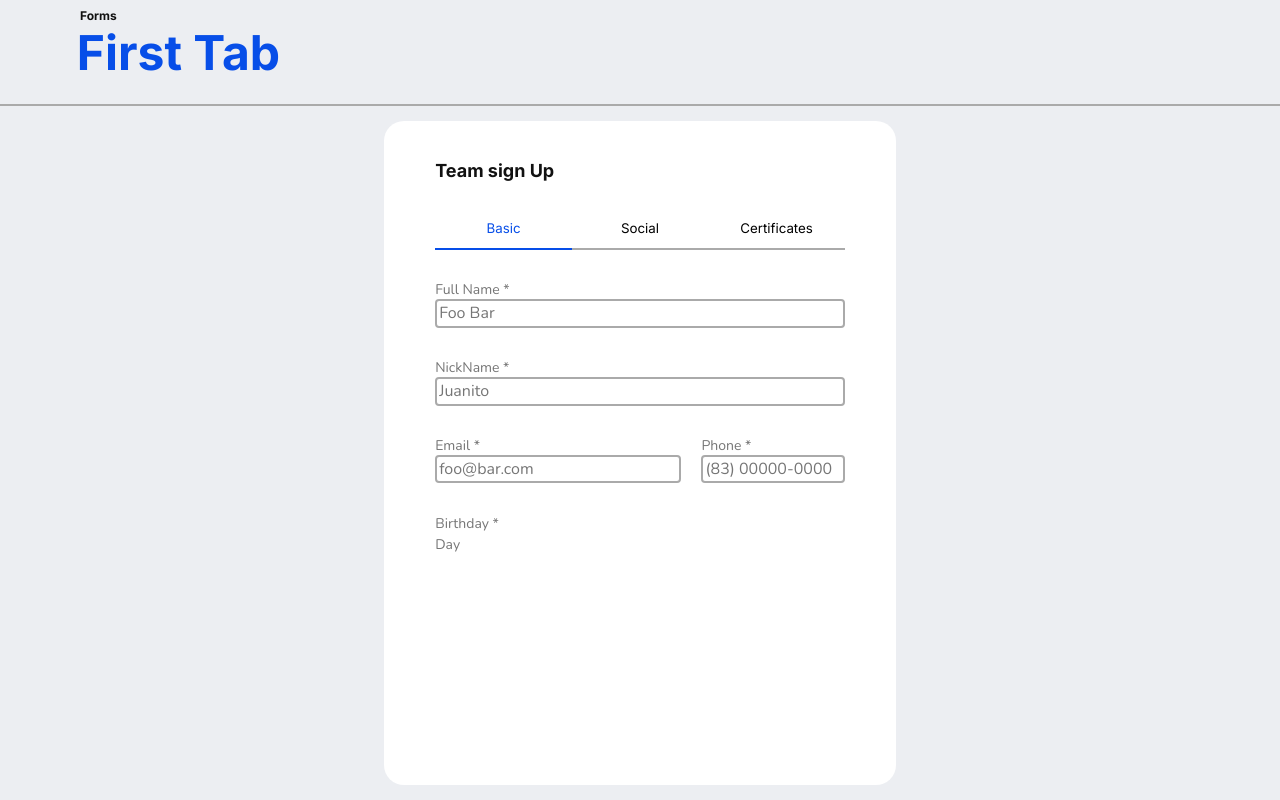
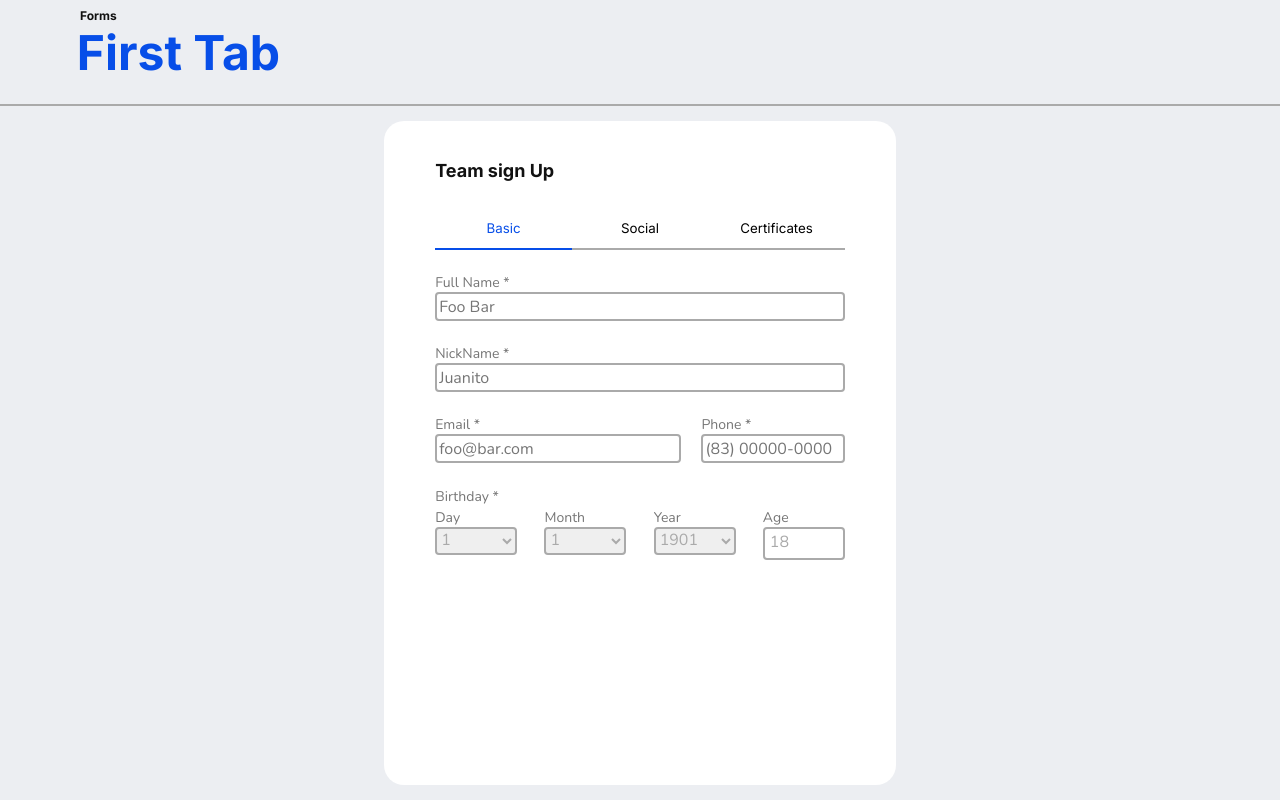
Before and after one commit to LeonardoLuisKlein/desafioCompass_SquadGreen, a Vue app: page / in a window 1280 px wide. Built offline with nearby package versions, Linux system fonts and the light colour scheme.

Commit message:
Style: New style

```diff
--- a/src/components/containers/FormOne/FormOne.scss
+++ b/src/components/containers/FormOne/FormOne.scss
@@ -58,6 +58,23 @@
                 .datesBodyHeader {
                     height: 100% + 20%;
                 }
+                .dates {
+                    display: flex;
+                    justify-content: space-between;
+                    .days {
+                        width: 20%;
+                    }
+                    .months {
+                        width: 20%;
+                    }
+                    .years {
+                        width: 20%;
+                    }
+                    .ages {
+                        width: 20%;
+                    }
+
+                }
             }
         }
     }
--- a/src/components/containers/FormOne/FormOne.vue
+++ b/src/components/containers/FormOne/FormOne.vue
@@ -4,50 +4,56 @@
     <div id="formOne">
       <div class="sectionForm">
         <div class="divTitle">
-            <Title type="h1" tMessage="Team sign Up" nameClass="titleDefault"/>
+          <Title type="h1" tMessage="Team sign Up" nameClass="titleDefault" />
         </div>
         <div class="buttonsTop">
-            <Button text="Basic" classButton="Border selected"/>
-            <Button text="Social" classButton="Border"/>
-            <Button text="Certificates" classButton="Border"/>
+          <Button text="Basic" classButton="Border selected" />
+          <Button text="Social" classButton="Border" />
+          <Button text="Certificates" classButton="Border" />
         </div>
         <div class="divBody">
           <div class="nameBody">
-            <Label inputLabel="name" className="defaultLabel" text="Full Name *"/>
-            <Inputs inputClass="inputBorder bigInput" id="name" placeHolder="Foo Bar"/>
+            <Label inputLabel="name" className="defaultLabel" text="Full Name *" />
+            <Inputs inputClass="inputBorder bigInput" id="name" placeHolder="Foo Bar" />
           </div>
 
           <div class="nickNameBody">
-            <Label inputLabel="nickName" className="defaultLabel" text="NickName *"/>
-            <Inputs inputClass="inputBorder bigInput" id="nickName" placeHolder="Juanito"/>
+            <Label inputLabel="nickName" className="defaultLabel" text="NickName *" />
+            <Inputs inputClass="inputBorder bigInput" id="nickName" placeHolder="Juanito" />
           </div>
 
           <div class="emailPhoneBody">
             <div class="emailBody">
-              <Label inputLabel="email" className="defaultLabel emailLabel" text="Email *"/>
-              <Inputs inputClass="inputBorder bigInput" id="email" placeHolder="foo@bar.com"/>
+              <Label inputLabel="email" className="defaultLabel emailLabel" text="Email *" />
+              <Inputs inputClass="inputBorder bigInput" id="email" placeHolder="foo@bar.com" />
             </div>
 
             <div class="phoneBody">
-              <Label inputLabel="phone" className="defaultLabel phoneLabel" text="Phone *"/>
-              <Inputs inputClass="inputBorder bigInput" id="phone" placeHolder="(83) 00000-0000"/>
+              <Label inputLabel="phone" className="defaultLabel phoneLabel" text="Phone *" />
+              <Inputs inputClass="inputBorder bigInput" id="phone" placeHolder="(83) 00000-0000" />
             </div>
           </div>
 
           <div class="datesBody">
             <div class="datesBodyHeader">
-              <Label inputLabel="" className="defaultLabel phoneLabel" text="Birthday *"/>
+              <Label inputLabel="" className="defaultLabel phoneLabel" text="Birthday *" />
             </div>
 
-            <div class="datesDay">
-              <Label inputLabel="day" className="defaultLabel dateLabel" text="Day"/>
+            <div class="dates">
+              <div class="days">
+                <Day />
+              </div>
+              <div class="months">
+                <Month />
+              </div>
+              <div class="years">
+                <Year />
+              </div>
+              <div class="ages">
+                <Age />
+              </div>
             </div>
-
           </div>
-
-
-
-
         </div>
       </div>
     </div>
@@ -61,10 +67,14 @@ import Title from '@/components/micro/Title/Title.vue'
 import Button from '../../micro/Button/Button.vue'
 import Label from '@/components/micro/Label/Label.vue'
 import Inputs from '@/components/micro/Inputs/Inputs.vue'
+import Day from '@/components/micro/Birthday/day/day.vue'
+import Month from '@/components/micro/Birthday/month/month.vue'
+import Year from '@/components/micro/Birthday/year/year.vue'
+import Age from '@/components/micro/Birthday/age/age.vue'
 
 export default {
   name: "formOne",
-  components: { Header, Title, Button, Label, Inputs }
+  components: { Header, Title, Button, Label, Inputs, Day, Month, Year, Age }
 }
 </script>
 
```
